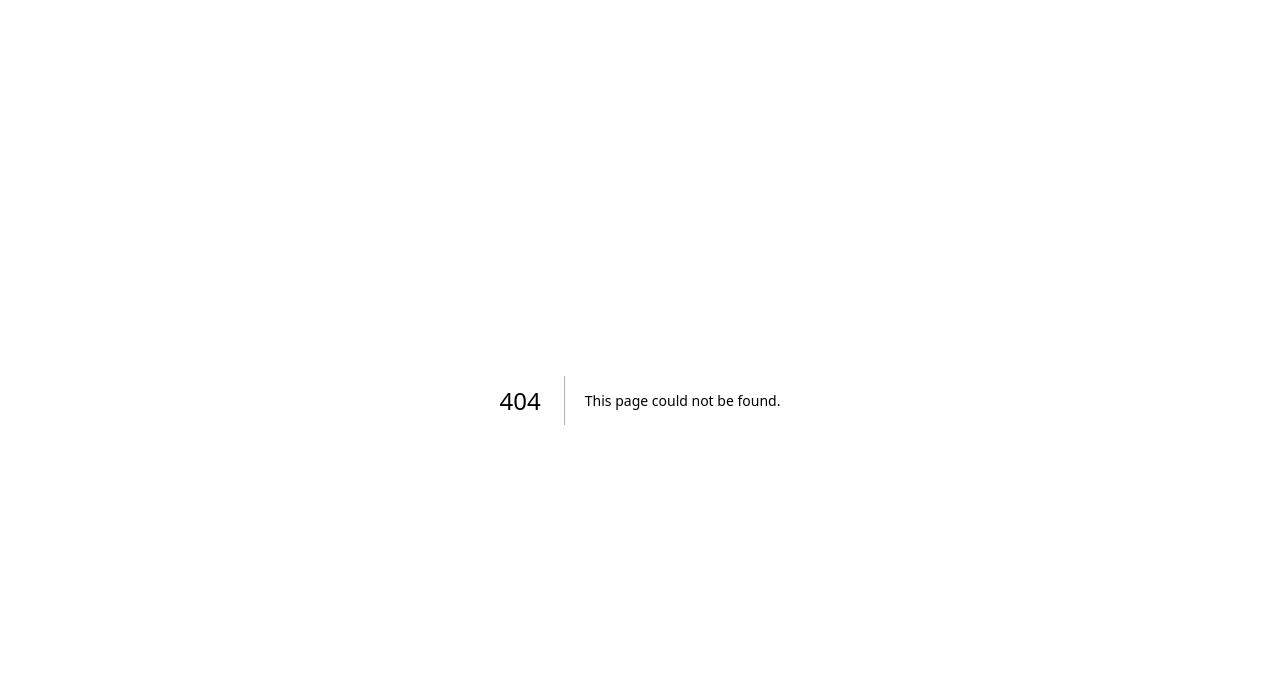
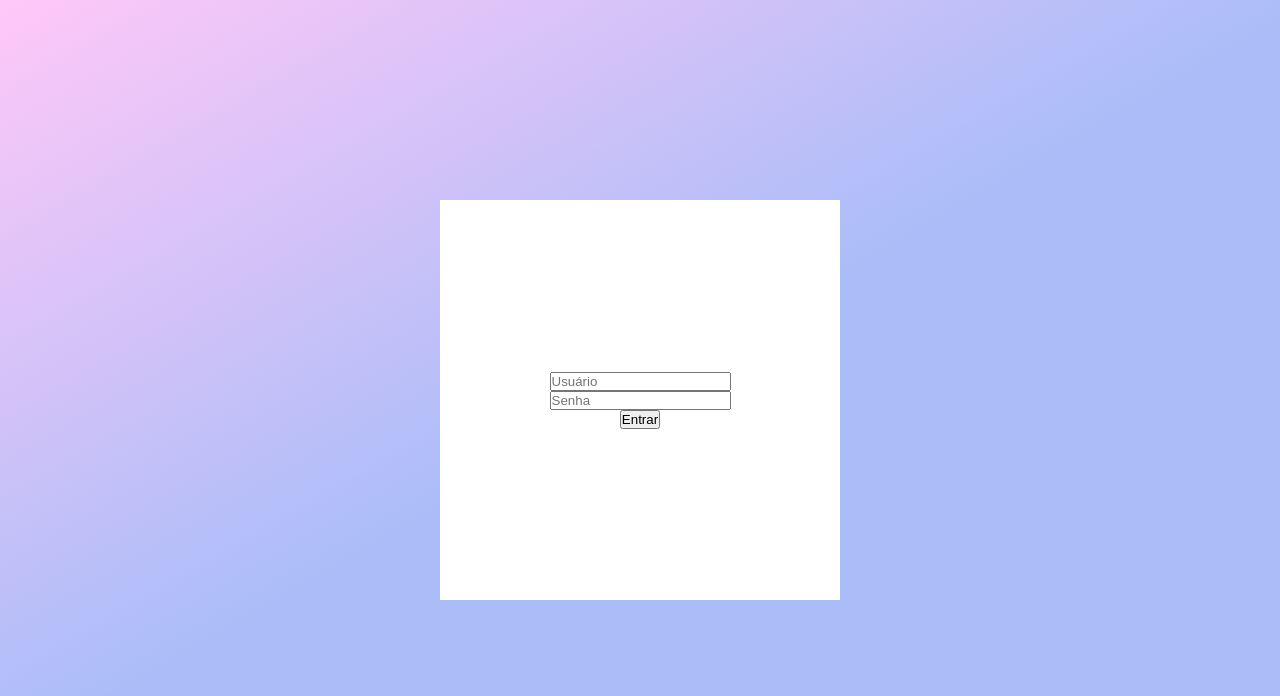
Before and after one commit to MW-Limah/HeloisaWebstore, a Next.js app: page /pages/Login in a window 1280 px wide. Before the commit this address had no page. Shown: the top 696 px of the page. Built offline with nearby package versions, Linux system fonts and the light colour scheme.

Commit message:
Api de autenticação
Adicionei uma api de autenticação e uma página admin. a autenticação é feita por  meio de "nextauth"

```diff
--- a/package.json
+++ b/package.json
@@ -10,6 +10,7 @@
   },
   "dependencies": {
     "next": "15.2.4",
+    "next-auth": "^4.24.11",
     "react": "^19.0.0",
     "react-dom": "^19.0.0",
     "react-icons": "^5.5.0"
--- /dev/null
+++ b/src/app/SessionProvider.jsx
@@ -0,0 +1,7 @@
+'use client';
+
+import { SessionProvider } from 'next-auth/react';
+
+export default function AuthSessionProvider({ children }) {
+    return <SessionProvider>{children}</SessionProvider>;
+}
--- a/src/app/components/navbar/navbar.jsx
+++ b/src/app/components/navbar/navbar.jsx
@@ -34,6 +34,7 @@ export default function Navbar() {
                 <div className={styles.rightContent}>
                     <Link href={'#'}>Olá, inscreva-se para atualizações</Link>
                     <Link href={'#'}>Entre em contato!</Link>
+                    <Link href="/pages/Login">Acessar área Admin</Link>
                 </div>
             </div>
             <div className={styles.bottomContent}>
--- a/src/app/layout.jsx
+++ b/src/app/layout.jsx
@@ -1,5 +1,6 @@
 import { Geist, Geist_Mono } from 'next/font/google';
 import './globals.css';
+import AuthSessionProvider from './SessionProvider'; // Importando
 
 // Fontes
 const geistSans = Geist({
@@ -18,16 +19,15 @@ const geistMono = Geist_Mono({
 export const metadata = {
     title: 'Heloisa Moda Feminina',
     description: 'Loja virtual, ecommerce, Heloisa Moda Feminina, moda feminina, acessórios para mulheres',
-    icons: {
-        icon: '/favicon.png',
-    },
 };
 
 // Layout principal
 export default function RootLayout({ children }) {
     return (
         <html lang="pt-BR">
-            <body className={`${geistSans.variable} ${geistMono.variable}`}>{children}</body>
+            <body className={`${geistSans.variable} ${geistMono.variable}`}>
+                <AuthSessionProvider>{children}</AuthSessionProvider>
+            </body>
         </html>
     );
 }
--- /dev/null
+++ b/src/app/pages/Login/LoginAdmin.module.css
@@ -0,0 +1,18 @@
+.container {
+    width: 100%;
+    height: 100vh;
+    background: linear-gradient(150deg, #ffc8f8, #aabdf8, #aabdf8);
+    display: flex;
+    justify-content: center;
+    align-items: center;
+}
+
+.form {
+    width: 25rem;
+    height: 50vh;
+    background-color: white;
+    display: flex;
+    flex-direction: column;
+    align-items: center;
+    justify-content: center;
+}
--- /dev/null
+++ b/src/app/pages/Login/page.js
@@ -0,0 +1,39 @@
+'use client';
+
+import { signIn } from 'next-auth/react';
+import { useRouter } from 'next/navigation';
+import { useState } from 'react';
+import styles from './LoginAdmin.module.css';
+
+export default function LoginAdmin() {
+    const [email, setEmail] = useState('');
+    const [senha, setSenha] = useState('');
+    const router = useRouter();
+
+    const handleLogin = async (e) => {
+        e.preventDefault();
+
+        const res = await signIn('credentials', {
+            redirect: false,
+            email,
+            password: senha,
+        });
+
+        if (res.ok) {
+            router.push('/pages/Admin');
+        } else {
+            alert('Usuário ou senha incorretos!');
+            router.push('/');
+        }
+    };
+
+    return (
+        <div className={styles.container}>
+            <form onSubmit={handleLogin} className={styles.form}>
+                <input type="text" placeholder="Usuário" value={email} onChange={(e) => setEmail(e.target.value)} />
+                <input type="password" placeholder="Senha" value={senha} onChange={(e) => setSenha(e.target.value)} />
+                <button type="submit">Entrar</button>
+            </form>
+        </div>
+    );
+}
```
Also changed, not shown: src/app/api/auth/[...nextauth]/route.js (added, +40 -0 lines), src/app/components/footer/footer.module.css (+7 -2 lines), src/app/middleware.js (added, +18 -0 lines), src/app/pages/Admin/page.js (added, +19 -0 lines), 1 other file (tests, documents, lock files or other folders).
